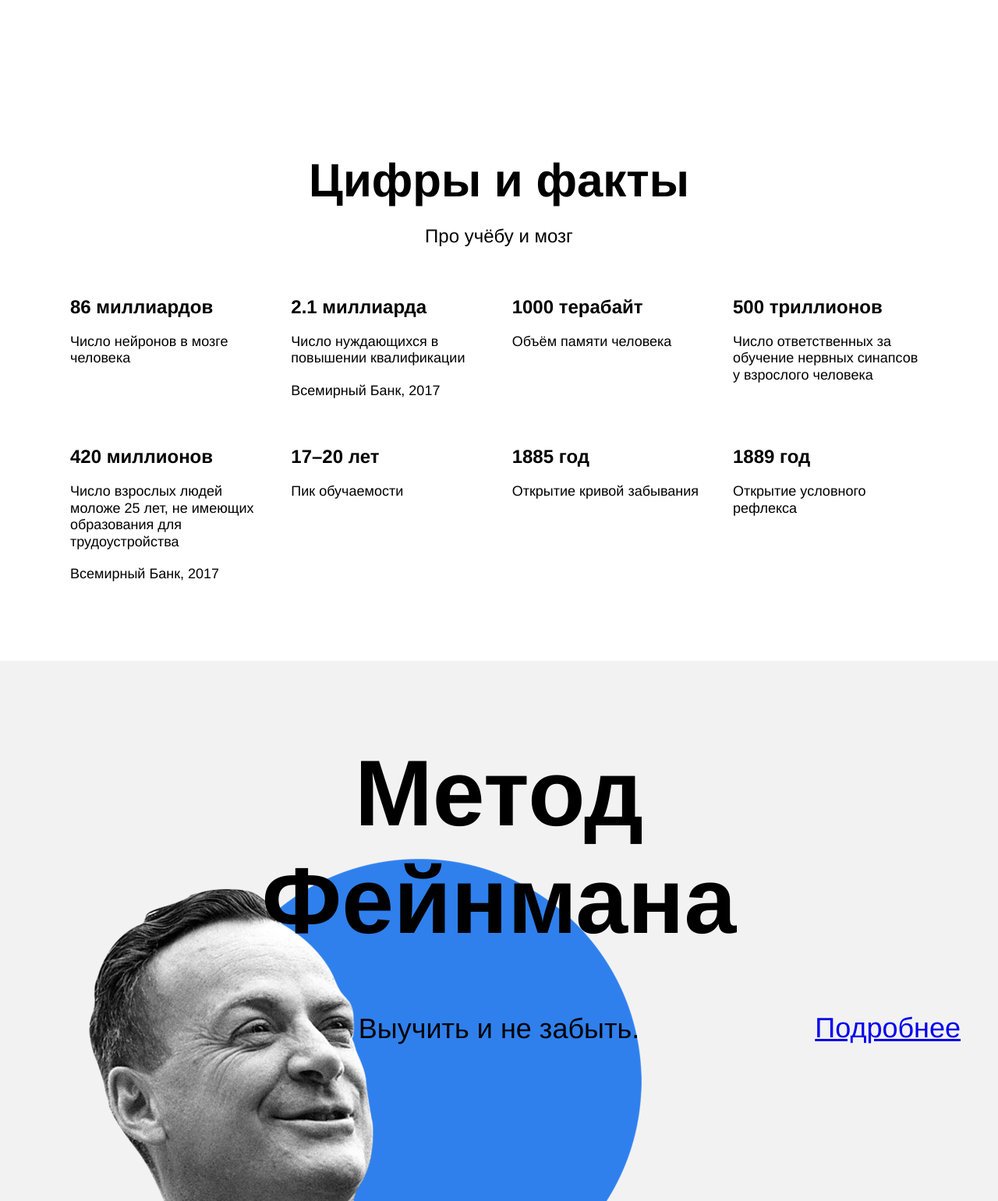
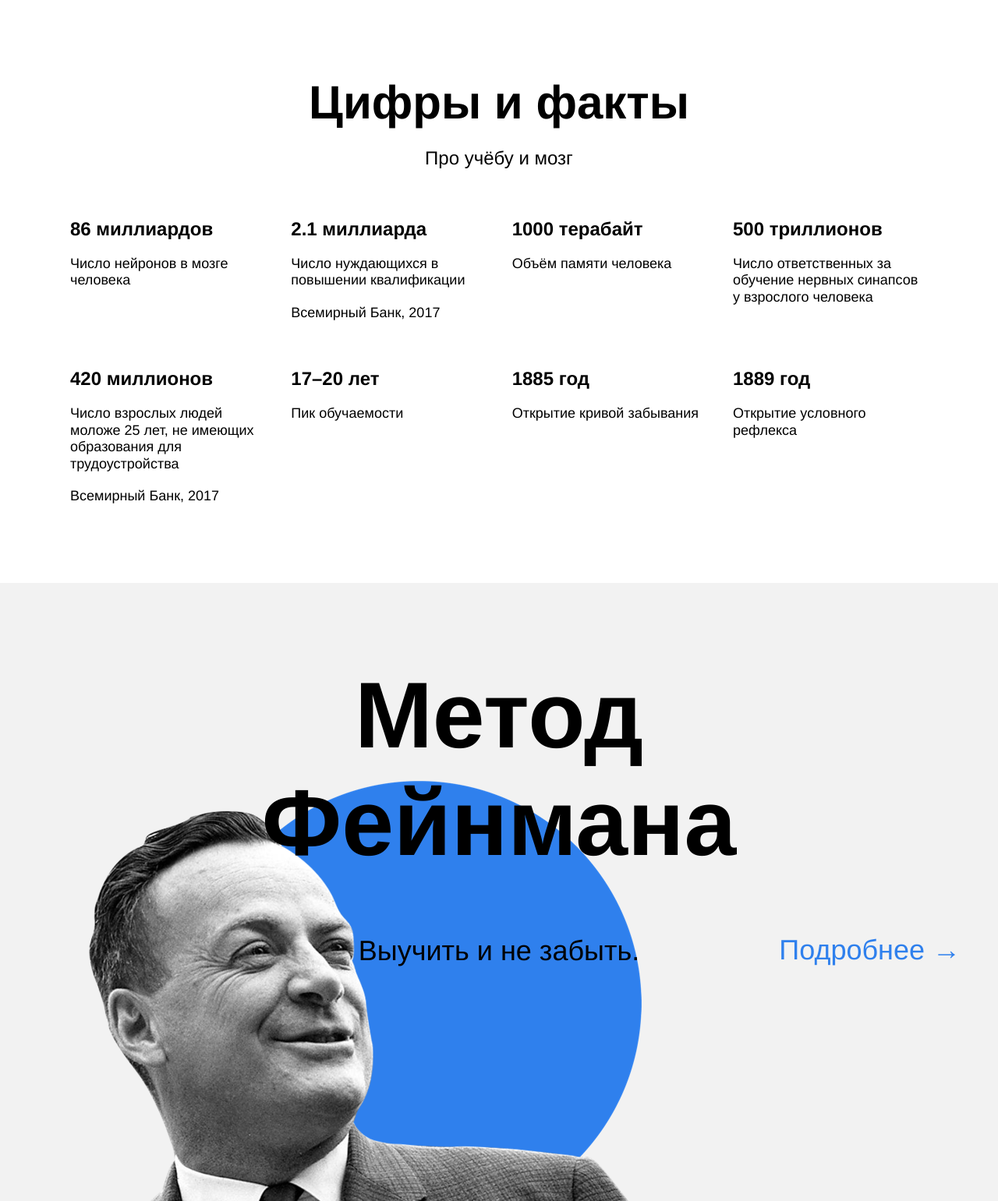
Before and after one commit to VladislavSerduykov/how-to-learn, a plain HTML site: page index.html in a window 1280 px wide. Shown: the part 1259-2800 px from the top of the page at 78% size. Drawn offline with Linux system fonts and the light colour scheme.

Commit message:
rework code rewiev changes

```diff
--- a/index.html
+++ b/index.html
@@ -77,7 +77,7 @@
       <section class="feynman">
         <h2 class="feynman__title">Метод Фейнмана</h2>
         <h3 class="feynman__subtitle">Выучить и не забыть.</h3>
-        <a href="#" class="link feynman__link">Подробнее</a>
+        <a href="#" class="feynman__link">Подробнее </a>
       </section>
       <section class="kaufman">
         <h2 class="section-title_theme_dark section-title">Принципы обучения</h2>
--- a/styles/style.css
+++ b/styles/style.css
@@ -85,13 +85,16 @@
 }
 
 .description {
+  display: flex;
+  justify-content: center;
   margin: 100px 0 100px 0;
   padding: 0;
 }
 
 .two-columns {
+  margin: 0 auto;
   display: flex;
-  margin: 0 10% 0 10%;
+  width: 80%;
   justify-content: space-between;
 }
 
@@ -129,7 +132,7 @@
 
 .digits{
   margin: 0;
-  padding: 100px 0 100px 0;
+  padding: 0 0 100px 0;
 }
 
 .section-title {
@@ -218,12 +221,19 @@
 }
 
 .feynman__link{
+  text-decoration: none;
+  color: #2f80ed;
   position: absolute;
   right: 48px;
   top: 50%;
   line-height: 51px;
   font-size: 36px;
   font-weight: normal;
+}
+
+.feynman__link::after {
+  content: '\2192';
+  color: #2f80ed;
 }
 
 .kaufman {
```
